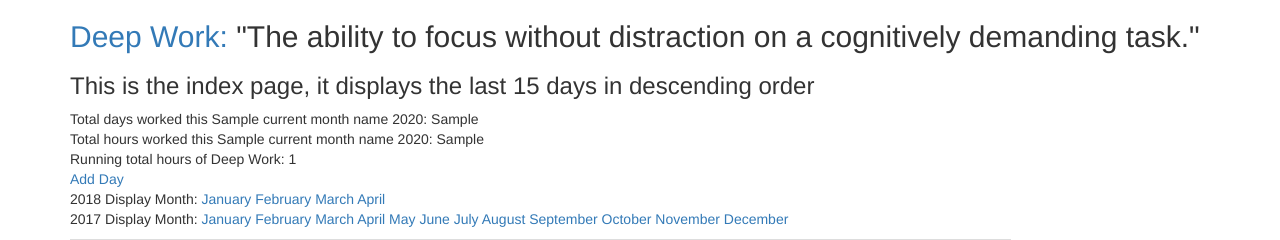
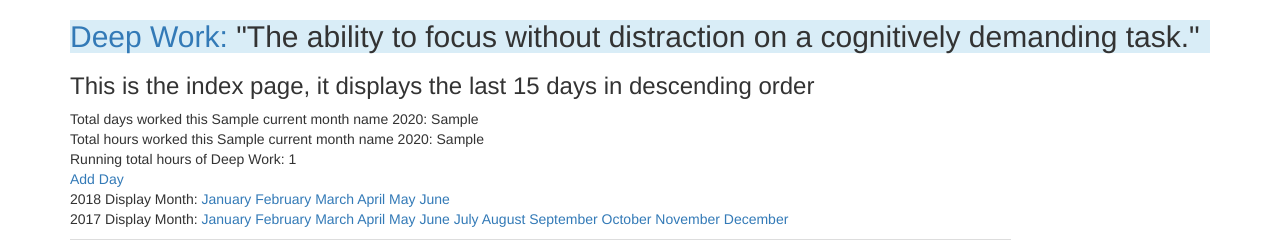
Before and after one commit to thomasjohncole/deepwork2, a Flask app: template templates/index.html in a window 1280 px wide. Shown: the top 240 px of the page. Run offline with Flask 2, Linux system fonts and the light colour scheme; the template is opened without the code that fills it: most values are stand-ins (such as "Sample title", 1, 10 or a date in 2020); some libraries are stand-ins or nearby versions.

Commit message:
Add more months to view templates

```diff
--- a/templates/display_month.html
+++ b/templates/display_month.html
@@ -18,7 +18,9 @@
     2018 Display Month: <a href={{url_for('displayMonth', month=1, year=2018)}}>January</a>
                    <a href={{url_for('displayMonth', month=2, year=2018)}}>February</a>
                    <a href={{url_for('displayMonth', month=3, year=2018)}}>March</a>
-                   <a href={{url_for('displayMonth', month=4, year=2018)}}>April</a></br>
+                   <a href={{url_for('displayMonth', month=4, year=2018)}}>April</a>
+                   <a href={{url_for('displayMonth', month=5, year=2018)}}>May</a>
+                   <a href={{url_for('displayMonth', month=6, year=2018)}}>June</a><br>
 
     2017 Display Month: <a href={{url_for('displayMonth', month=1, year=2017)}}>January</a>
                    <a href={{url_for('displayMonth', month=2, year=2017)}}>February</a>
--- a/templates/index.html
+++ b/templates/index.html
@@ -4,7 +4,7 @@
 
 <div class="container">
 
-    <h2><a href={{url_for('indexPage')}}>Deep Work:</a> "The ability to focus without distraction on a cognitively demanding task."</h2>
+    <h2 class="bg-info"><a href={{url_for('indexPage')}}>Deep Work:</a> "The ability to focus without distraction on a cognitively demanding task."</h2>
 
     <h3>This is the index page, it displays the last 15 days in descending order</h3>
 
@@ -17,7 +17,9 @@
     2018 Display Month: <a href={{url_for('displayMonth', month=1, year=2018)}}>January</a>
                    <a href={{url_for('displayMonth', month=2, year=2018)}}>February</a>
                    <a href={{url_for('displayMonth', month=3, year=2018)}}>March</a>
-                   <a href={{url_for('displayMonth', month=4, year=2018)}}>April</a><br>
+                   <a href={{url_for('displayMonth', month=4, year=2018)}}>April</a>
+                   <a href={{url_for('displayMonth', month=5, year=2018)}}>May</a>
+                   <a href={{url_for('displayMonth', month=6, year=2018)}}>June</a><br>
 
     2017 Display Month: <a href={{url_for('displayMonth', month=1, year=2017)}}>January</a>
                    <a href={{url_for('displayMonth', month=2, year=2017)}}>February</a>
```
